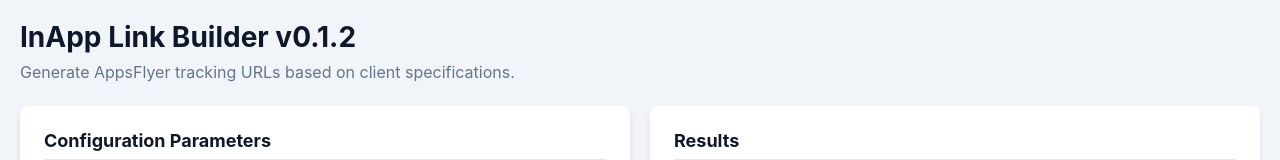
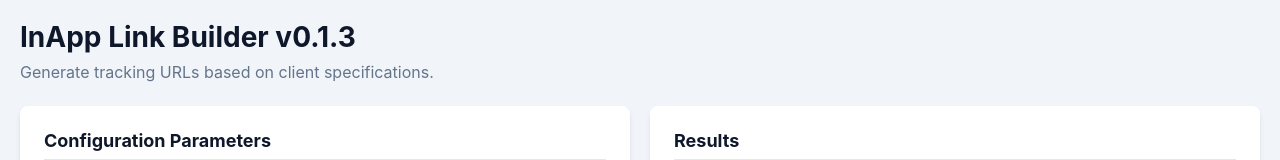
Before and after one commit to mariporto13/inapp-link-builder, a plain HTML site: page index.html in a window 1280 px wide. Shown: the top 160 px of the page. Drawn offline with Linux system fonts and the light colour scheme.

Commit message:
Update index.html

```diff
--- a/index.html
+++ b/index.html
@@ -11,8 +11,8 @@
 <body>
   <div class="app-container">
     <header class="app-header">
-      <h1>InApp Link Builder v0.1.2</h1>
-      <p>Generate AppsFlyer tracking URLs based on client specifications.</p>
+      <h1>InApp Link Builder v0.1.3</h1>
+      <p>Generate tracking URLs based on client specifications.</p>
     </header>
 
     <main class="grid-layout">
```
